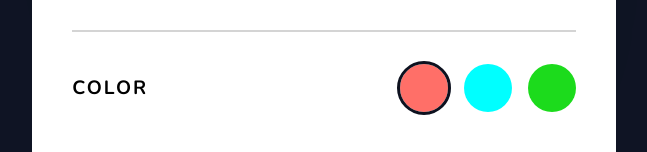
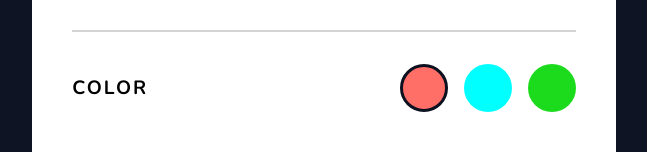
Before and after one commit to nickisnik/pomodoro, a Next.js app: page / in a window 1280 px wide. Both pictures are taken after a click on the button 640 px from the left and 747 px from the top of the page. Shown: the part 483-635 px from the top of the page, without its empty margins (316-963 px from the left). Built offline with nearby package versions, Linux system fonts and the light colour scheme.

Commit message:
Change outline to border on active color icon

```diff
--- a/styles/globals.css
+++ b/styles/globals.css
@@ -356,7 +356,8 @@ span {
 }
 
 .activeColour {
-  outline: 3px solid var(--dark-blue);
+  border: 3px solid var(--dark-blue);
+  box-sizing: border-box;
 }
 
 .activeFont {
```
